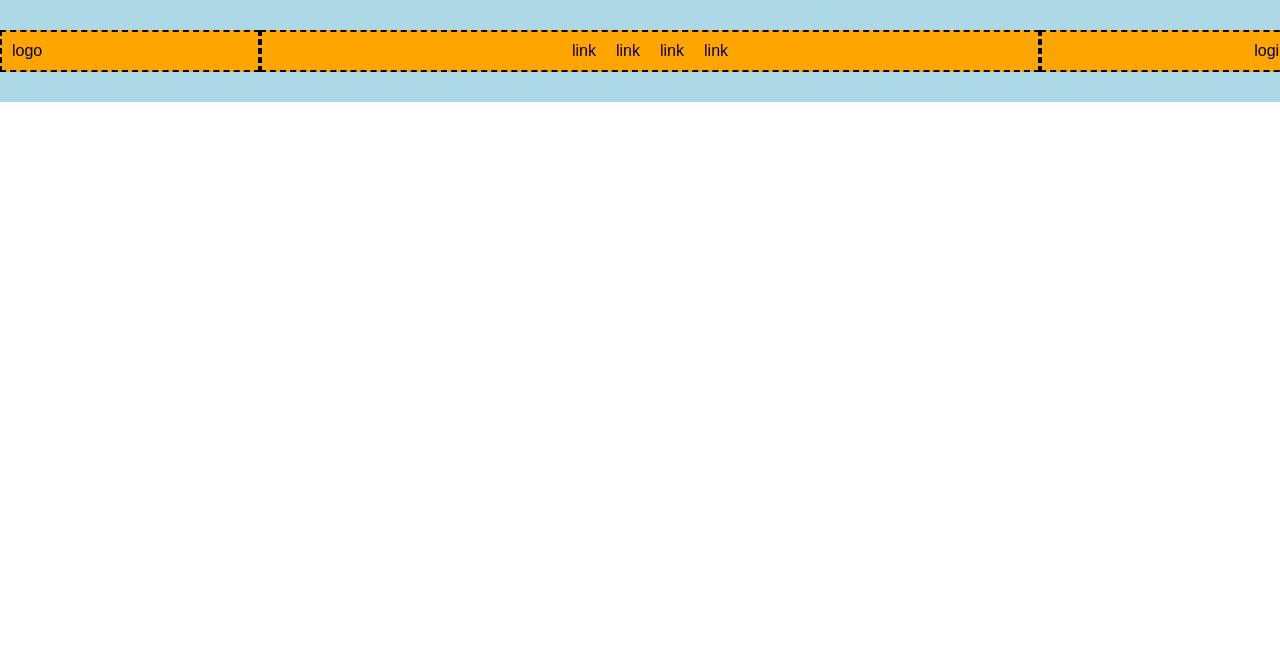
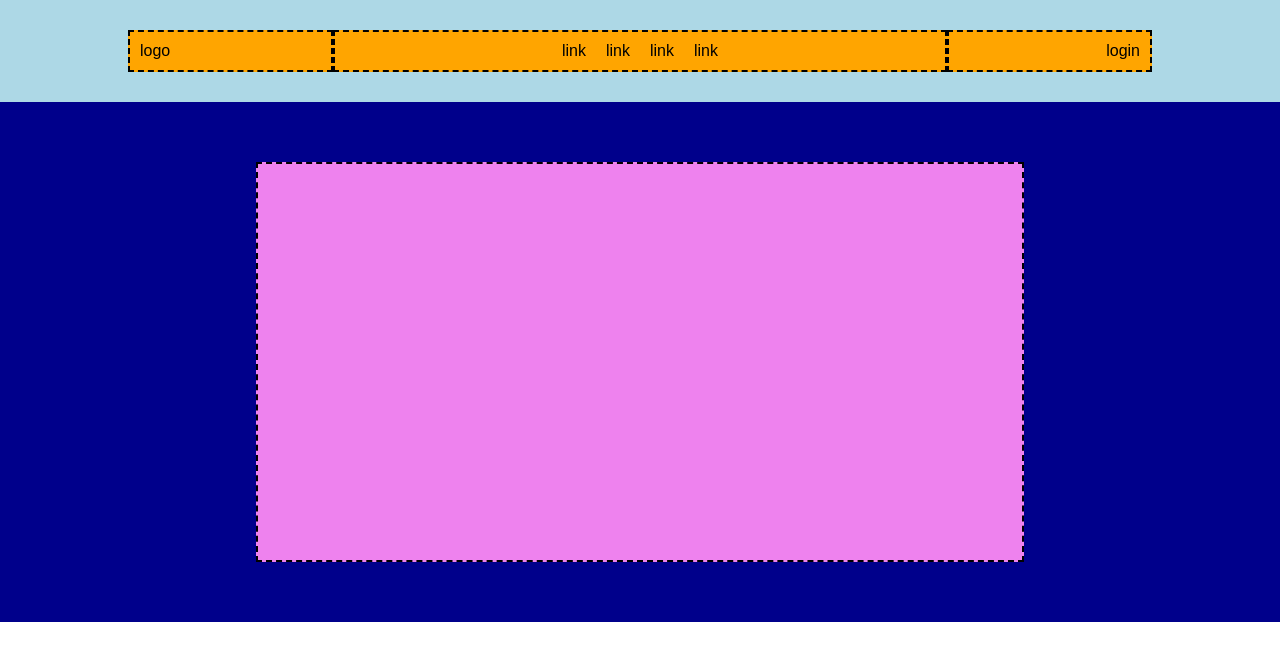
Before and after one commit to lucapolzone/htmlcss-struttura-discord, a plain HTML site: page index.html in a window 1280 px wide. Drawn offline with Linux system fonts and the light colour scheme.

Commit message:
fix header&nav and nav adaptivity, add header cont

```diff
--- a/css/style.css
+++ b/css/style.css
@@ -7,44 +7,68 @@
   font-family: Arial, Helvetica, sans-serif;
 }
 
+
 .debug {
   border: 2px dashed black;
 }
 
-header {
+/*NAV & HEADER*/
+
+nav {
   padding: 30px 0;
   background-color: #add8e6;
 }
 
-nav {
+#container-nav {
   display: flex;
-  width: 1300px;
+  max-width: 80%;
   margin: 0 auto;
   background-color: orange;
 }
 
-nav div {
+#container-nav div {
   flex-basis: 20%;
   padding: 10px;
   display: inline-block;
 }
 
-nav div.link-navigazione {
+#container-nav div.link-navigazione {
   flex-basis: 60%;
 }
 
-nav ul {
+#container-nav ul {
   display: flex;
   justify-content: center;
   flex-direction: row;
 }
 
-nav li {
+#container-nav li {
   list-style-type: none;
   margin: 0 10px;
 }
 
-div.login span {
+.login span {
   display: flex;
   justify-content: flex-end;
 }
+
+
+header {
+  background-color: #00008b;
+}
+
+#header-section {
+  padding: 60px 0;
+}
+
+#header-section .container {
+  margin: 0 auto;
+  max-width: 60%;
+  height: 400px;
+  /* height: 30%; */
+  background-color: #ee82ee;
+}
+
+
+
+/* MAIN */
--- a/index.html
+++ b/index.html
@@ -17,6 +17,7 @@
   <!-- HEADER -->
   <header>
     <nav>
+      <div id="container-nav">
         <div class="logo debug">logo</div>
         <div class="link-navigazione debug">
           <ul>
@@ -27,13 +28,17 @@
           </ul>
         </div>
         <div class="login debug"><span>login</span></div>
+      </div>
     </nav>
+    <section id="header-section">
+      <div class="container debug"></div>
+    </section>
   </header>
 
   <!-- MAIN -->
   <main>
     <section>
-
+      <div></div>
     </section>
   </main>
 
```
Lines whose indentation alone changed are shown as unchanged.
